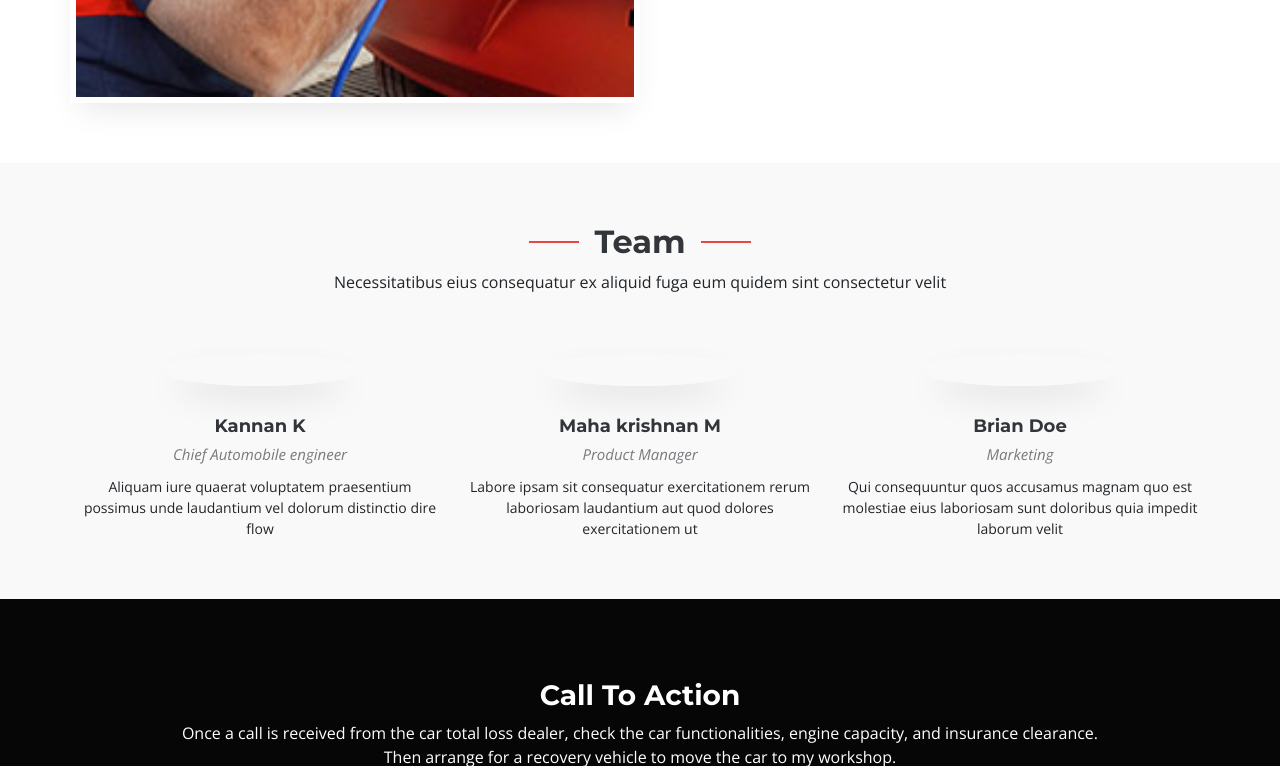
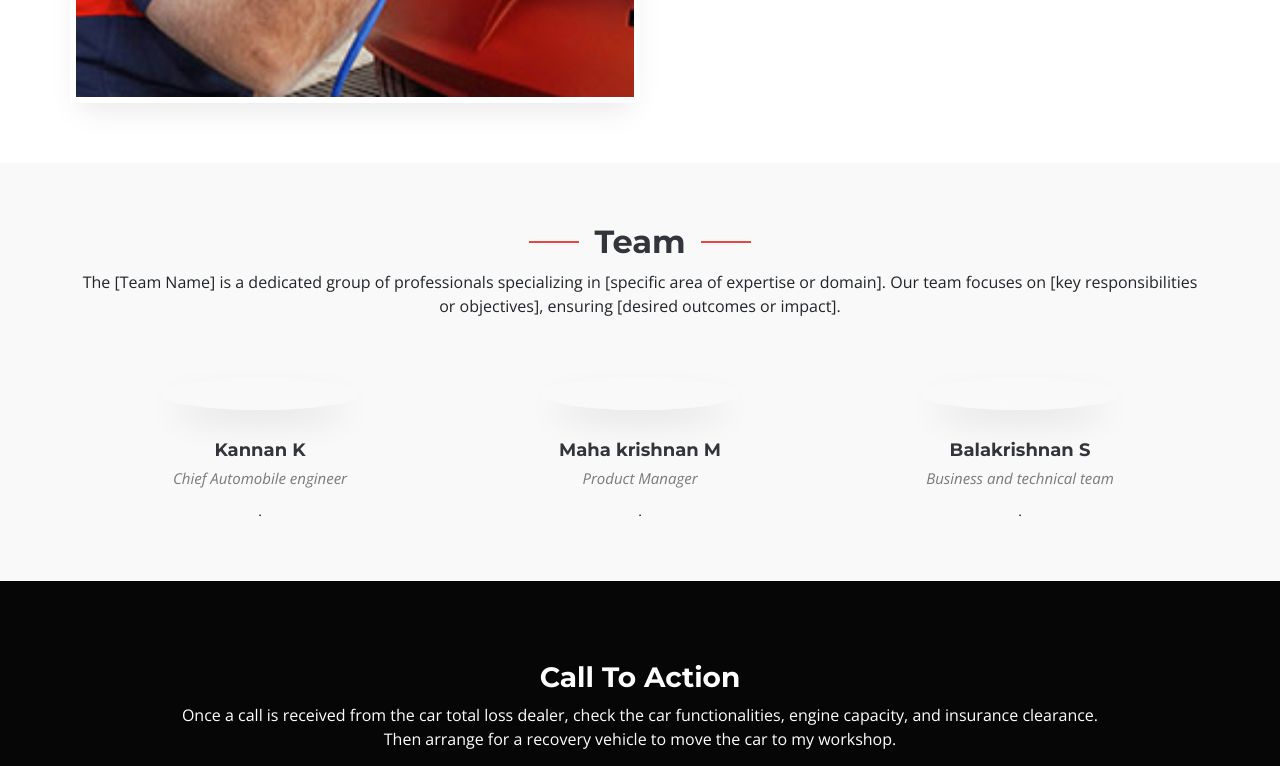
Before and after one commit to milky-png/Krishnacarcare, a plain HTML site: page index.html in a window 1280 px wide. Shown: the part 4084-4850 px from the top of the page. Drawn offline with nearby package versions, Linux system fonts and the light colour scheme.

Commit message:
Update index.html

```diff
--- a/index.html
+++ b/index.html
@@ -217,7 +217,7 @@
                 <!-- Section Title -->
                 <div class="container section-title" data-aos="fade-up">
                     <h2>Services</h2>
-                    <p>Necessitatibus eius consequatur ex aliquid fuga eum quidem sint consectetur velit</p>
+                    <p>We provide a range of car services tailored to meet your vehicle's maintenance and repair needs.</p>
                 </div>
                 <!-- End Section Title -->
 
@@ -345,7 +345,7 @@
                 <!-- Section Title -->
                 <div class="container section-title" data-aos="fade-up">
                     <h2>Team</h2>
-                    <p>Necessitatibus eius consequatur ex aliquid fuga eum quidem sint consectetur velit</p>
+                    <p>The [Team Name] is a dedicated group of professionals specializing in [specific area of expertise or domain]. Our team focuses on [key responsibilities or objectives], ensuring [desired outcomes or impact]. </p>
                 </div>
                 <!-- End Section Title -->
 
@@ -364,7 +364,7 @@
                             <div class="member-info text-center">
                                 <h4>Kannan K</h4>
                                 <span>Chief Automobile engineer</span>
-                                <p>Aliquam iure quaerat voluptatem praesentium possimus unde laudantium vel dolorum distinctio dire flow</p>
+                                <p>.</p>
                             </div>
                         </div>
                         <!-- End Team Member -->
@@ -382,7 +382,7 @@
                             <div class="member-info text-center">
                                 <h4>Maha krishnan M</h4>
                                 <span>Product Manager</span>
-                                <p>Labore ipsam sit consequatur exercitationem rerum laboriosam laudantium aut quod dolores exercitationem ut</p>
+                                <p>.</p>
                             </div>
                         </div>
                         <!-- End Team Member -->
@@ -398,9 +398,9 @@
                                 </div>
                             </div>
                             <div class="member-info text-center">
-                                <h4>Brian Doe</h4>
-                                <span>Marketing</span>
-                                <p>Qui consequuntur quos accusamus magnam quo est molestiae eius laboriosam sunt doloribus quia impedit laborum velit</p>
+                                <h4>Balakrishnan S</h4>
+                                <span>Business and technical team</span>
+                                <p>.</p>
                             </div>
                         </div>
                         <!-- End Team Member -->
@@ -447,8 +447,8 @@
                                     <div class="info-item" data-aos="fade" data-aos-delay="200">
                                         <i class="bi bi-geo-alt"></i>
                                         <h3>Address</h3>
-                                        <p>A108 Adam Street</p>
-                                        <p>New York, NY 535022</p>
+                                        <p>Rax Tech International</p>
+                                        <p>Kaleeswari Tower, 5/391, Velachery Main Rd, United Colony, Munusamy Nagar, Vimala Nagar, Medavakkam, Chennai, Tamil Nadu 600100.</p>
                                     </div>
                                 </div>
                                 <!-- End Info Item -->
```
